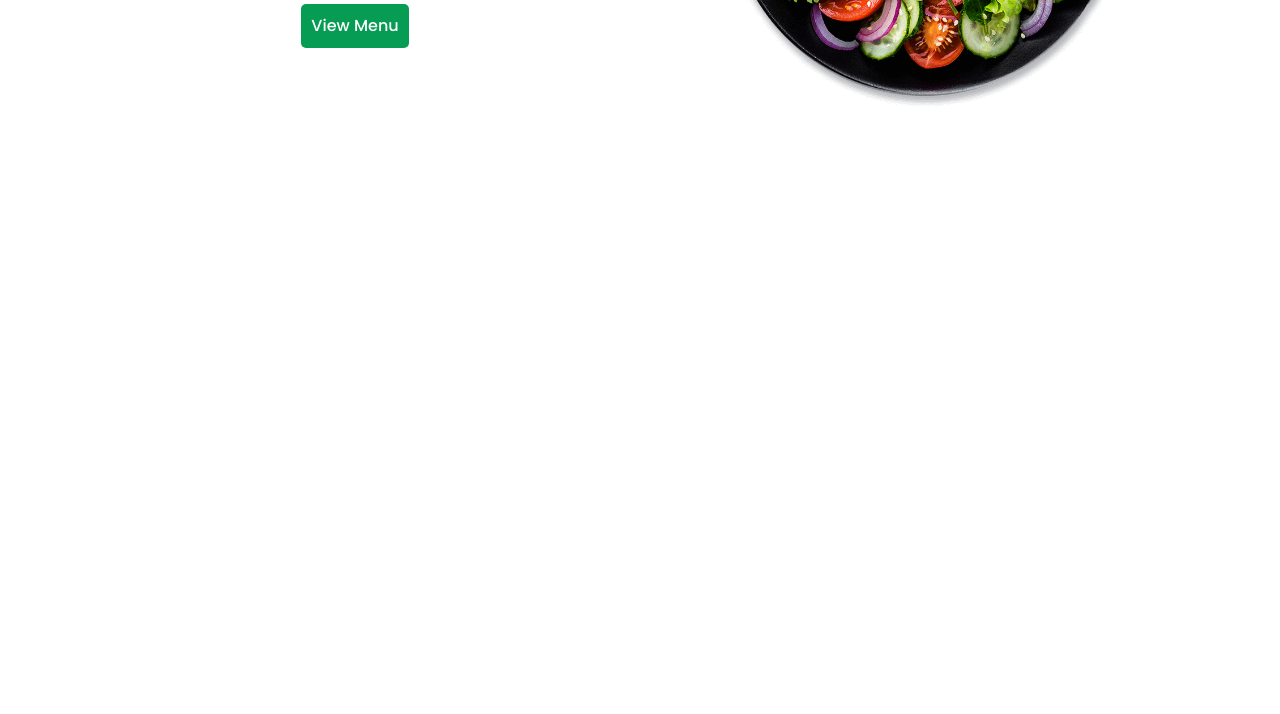
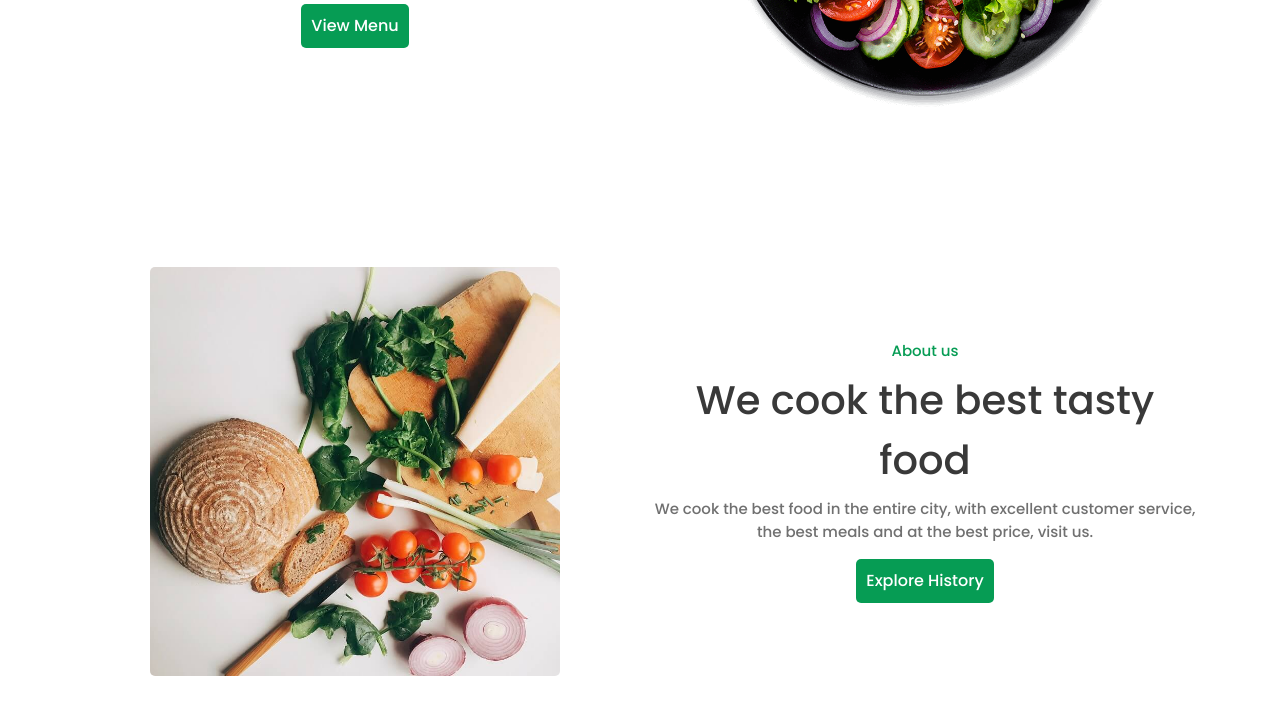
Before and after one commit to dosepehr/responsive-restaurant-website, a plain HTML site: page index.html in a window 1280 px wide. Shown: the part 408-1122 px from the top of the page. Before the commit the page ends 800 px from the top, so only its background shows below. Drawn offline with nearby package versions, Linux system fonts and the light colour scheme.

Commit message:
about style done

```diff
--- a/css/dark.css
+++ b/css/dark.css
@@ -6,6 +6,7 @@
 .dark .on-dark-text-gray {
     color: var(--dark-text-gray);
 }
-.dark .on-dark-text-white{
+
+.dark .on-dark-text-white {
     color: #fff !important;
 }
--- a/css/mediaQueries.css
+++ b/css/mediaQueries.css
@@ -1,11 +1,25 @@
-@media (max-width:768px) {
+@media (max-width:767.98px) {
     nav ul {
         display: none;
     }
+
+    #img-width {
+        width: 80%;
+    }
 }
 
-@media (min-width:992px) {
+@media (min-width:991.98px) {
+    #img-width {
+        width: 75%;
+    }
+
     .nav-container {
         width: 50%;
     }
 }
+
+@media (min-width:767.98px) and (max-width:991.98px) {
+    #img-width {
+        width: 100%;
+    }
+}
--- a/css/style.css
+++ b/css/style.css
@@ -120,3 +120,21 @@ ul {
 .on-hover-bg-green:hover{
     background-color: var(--color-green2);
 }
+/* about section */
+.about{
+    margin-top: 20vh;
+}
+#img-width{
+    border-radius: 5px;
+}
+.sub-title{
+    color: var(--color-green1);
+    font-size: 15px;
+    margin: 0 !important;
+
+}
+.section-desc{
+    color: var(--color-gray1);
+    font-weight: 500;
+    font-size: 15px;
+}
--- a/index.html
+++ b/index.html
@@ -57,6 +57,29 @@
             </div>
         </div>
     </section>
+    <section class="about" id="about">
+        <div class="container">
+            <div class="row gy-4">
+                <div class="col-md-6 text-center">
+                    <img src="images/about.jpg" alt="" id="img-width" >
+                </div>
+                <div class="col-md-6 d-flex flex-column justify-content-center align-items-center text-center">
+                    <p class="sub-title">About us</p>
+                    <p class="text-main-dark on-dark-text-white font-md my-2">We cook the best tasty food</p>
+                    <p class="section-desc on-dark-text-gray">We cook the best food in the entire city, with excellent customer service, the best meals and at the best price, visit us.</p>
+                    <a href="#" class="green-btn has-transition on-hover-bg-green">Explore History</a>
+                </div>
+            </div>
+        </div>
+    </section>
+
+
+
+
+
+
+
+    <br><br><br><br><br><br><br><br><br><br>
 </body>
 
 </html>
```
